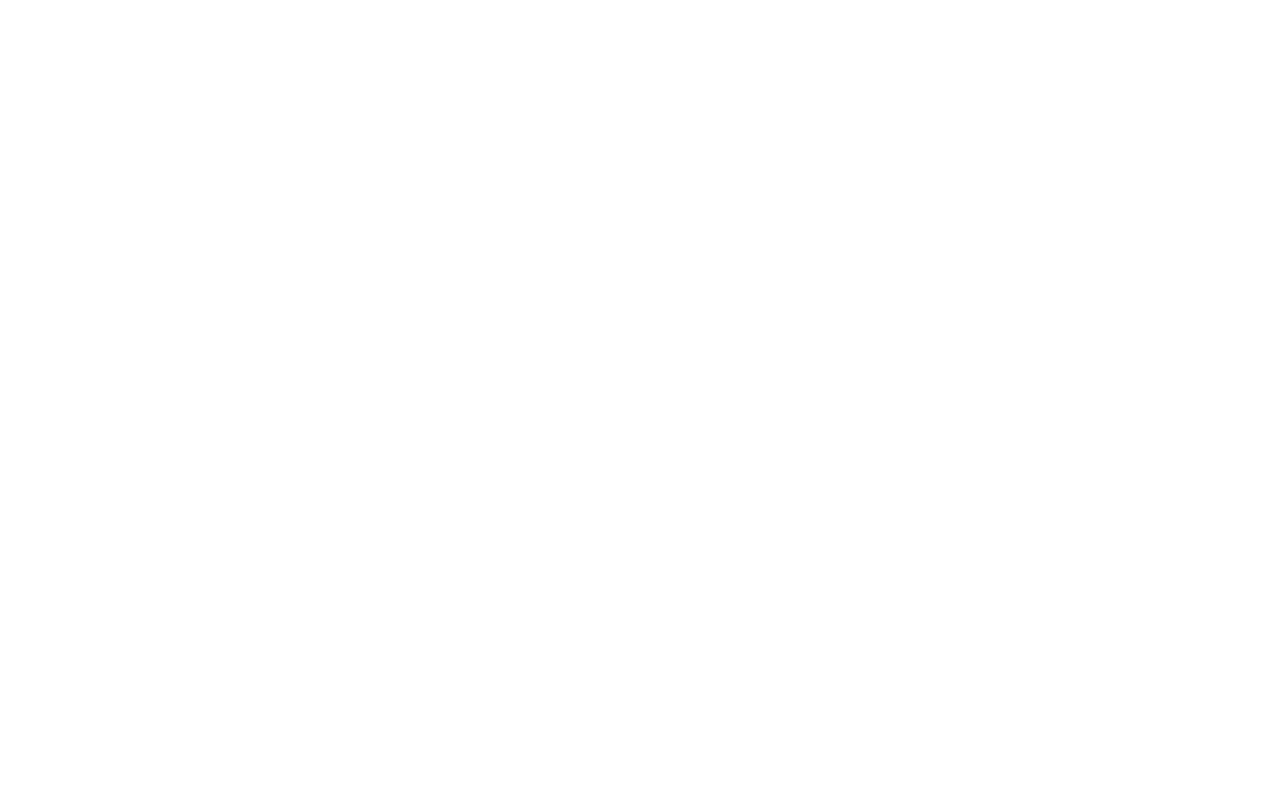
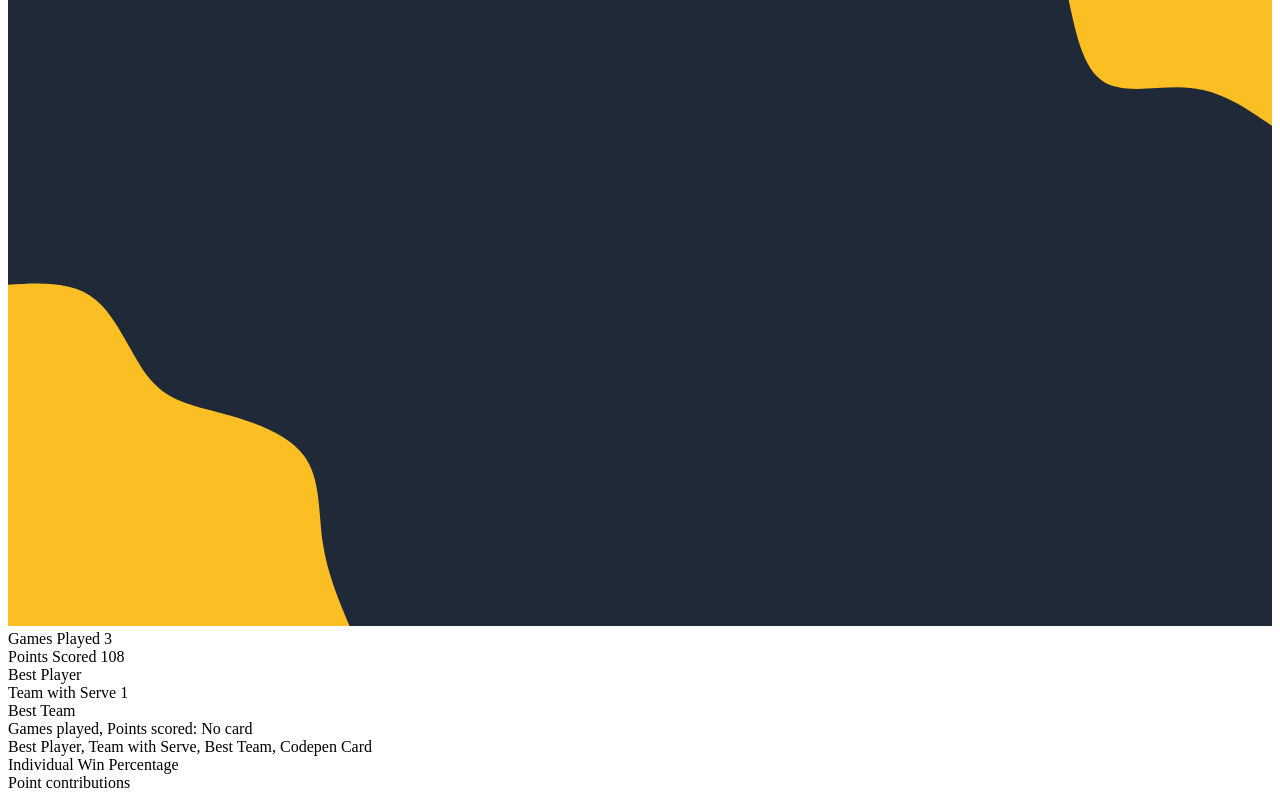
Before and after one commit to ratoru/spikestats, a Next.js app in the folder front-end/: page /stats/1 in a window 1280 px wide. Shown: the part 639-1439 px from the top of the page. Before the commit the page ends 800 px from the top, so only its background shows below. Built offline with nearby package versions, Linux system fonts and the light colour scheme.

Commit message:
Added functions to calculate stats

```diff
--- /dev/null
+++ b/front-end/components/Charts/SimpleStat.tsx
@@ -0,0 +1,41 @@
+import React from "react";
+
+export const SimpleStat: React.FC = () => {
+  return (
+    <div className="rounded-lg shadow flex overflow-hidden">
+      <svg
+        id="visual"
+        viewBox="0 0 900 600"
+        xmlns="http://www.w3.org/2000/svg"
+        className="w-full h-full"
+        version="1.1"
+      >
+        <rect x="0" y="0" width="900" height="600" fill="#1F2937"></rect>
+        <defs>
+          <linearGradient id="grad1_0" x1="33.3%" y1="0%" x2="100%" y2="100%">
+            <stop offset="20%" stopColor="#1f2937" stopOpacity="1"></stop>
+            <stop offset="80%" stopColor="#1f2937" stopOpacity="1"></stop>
+          </linearGradient>
+        </defs>
+        <defs>
+          <linearGradient id="grad2_0" x1="0%" y1="0%" x2="66.7%" y2="100%">
+            <stop offset="20%" stopColor="#1f2937" stopOpacity="1"></stop>
+            <stop offset="80%" stopColor="#1f2937" stopOpacity="1"></stop>
+          </linearGradient>
+        </defs>
+        <g transform="translate(900, 0)">
+          <path
+            d="M0 243.4C-17.9 231 -35.9 218.5 -58 216.4C-80.1 214.2 -106.4 222.2 -121.7 210.8C-137 199.3 -141.3 168.3 -146.4 146.4C-151.4 124.5 -157.2 111.7 -173.2 100C-189.2 88.3 -215.5 77.8 -228.9 61.3C-242.3 44.9 -242.9 22.4 -243.4 0L0 0Z"
+            fill="#FBBF24"
+          ></path>
+        </g>
+        <g transform="translate(0, 600)">
+          <path
+            d="M0 -243.4C23 -244.8 46 -246.2 62.4 -232.8C78.7 -219.4 88.4 -191.2 101.5 -175.8C114.6 -160.4 131 -157.6 152 -152C173.1 -146.4 198.8 -137.9 210.8 -121.7C222.7 -105.5 221 -81.6 224.1 -60C227.2 -38.5 235.3 -19.2 243.4 0L0 0Z"
+            fill="#FBBF24"
+          ></path>
+        </g>
+      </svg>
+    </div>
+  );
+};
--- a/front-end/components/GameTable.tsx
+++ b/front-end/components/GameTable.tsx
@@ -101,7 +101,7 @@
   return (
     <table
       {...getTableProps()}
-      className="w-full lg:w-5/6 table-auto bg-white shadow-md mx-auto"
+      className="w-full lg:w-5/6 table-auto bg-white shadow-md rounded-md overflow-hidden mx-auto"
     >
       <thead>
         {headerGroups.map((headerGroup) => (
--- a/front-end/components/Statistics.tsx
+++ b/front-end/components/Statistics.tsx
@@ -1,12 +1,32 @@
 import React from "react";
+import { SimpleStat } from "./Charts/SimpleStat";
+import { AllStats } from "../util/calculations";
 
-export const Statistics = () => {
+interface Props {
+  stats: AllStats;
+}
+
+export const Statistics: React.FC<Props> = ({ stats }) => {
   return (
-    <div className="w-full">
-      <div>Games played, Points scored: No card</div>
-      <div>Best Player, Team with Serve, Best Team, Codepen Card</div>
-      <div>Individual Win Percentage</div>
-      <div>Point contributions</div>
+    <div className="grid grid-cols-3 gap-8 text-center">
+      <div className="col-span-3 flex w-full justify-around">
+        <SimpleStat />
+        <div>Games Played {stats.totalGames}</div>
+        <div>Points Scored {stats.totalPoints}</div>
+      </div>
+      <div className="col-span-1">Best Player</div>
+      <div className="col-span-1">
+        Team with Serve{" "}
+        {stats.servingTeamWins[stats.servingTeamWins.length - 1] /
+          stats.totalGames}
+      </div>
+      <div className="col-span-1">Best Team</div>
+      <div className="col-span-3">
+        <div>Games played, Points scored: No card</div>
+        <div>Best Player, Team with Serve, Best Team, Codepen Card</div>
+        <div>Individual Win Percentage</div>
+        <div>Point contributions</div>
+      </div>
     </div>
   );
 };
--- a/front-end/package.json
+++ b/front-end/package.json
@@ -10,8 +10,10 @@
   "dependencies": {
     "@headlessui/react": "^0.3.1",
     "@tailwindcss/forms": "^0.3.2",
+    "chart.js": "^2.9.4",
     "next": "10.0.9",
     "react": "17.0.2",
+    "react-chartjs-2": "^2.11.1",
     "react-dom": "17.0.2",
     "react-table": "^7.6.3",
     "sweetalert2": "^10.15.6",
--- a/front-end/pages/stats/[groupname].tsx
+++ b/front-end/pages/stats/[groupname].tsx
@@ -8,6 +8,7 @@
 import { GroupHeader } from "../../components/Nav/GroupHeader";
 import { charPie, list, settings } from "../../util/icons";
 import { Game, ServeTeam, Player } from "../../util/types";
+import { createStatsMap } from "../../util/calculations";
 import { Settings } from "../../components/Settings";
 import { Statistics } from "../../components/Statistics";
 import { GameTable } from "../../components/GameTable";
@@ -65,6 +66,8 @@
 
   const [games, setGames] = useState<Game[]>(testGames);
   const [players, setPlayers] = useState<Player[]>(testPlayers);
+
+  const statsMap = createStatsMap(games, players);
 
   const handleAdd = async () => {
     const addedGame: Game = {
@@ -194,7 +197,9 @@
               onAdd={handleAdd}
             />
             <div className="overflow-auto flex flex-col w-full h-full">
-              {curTab === Tab.Stats && games.length > 0 && <Statistics />}
+              {curTab === Tab.Stats && games.length > 0 && (
+                <Statistics stats={statsMap} />
+              )}
               {curTab === Tab.Games && games.length > 0 && (
                 <GameTable
                   games={games}
--- /dev/null
+++ b/front-end/util/calculations.ts
@@ -0,0 +1,97 @@
+// createMap with all data. Called for the first time and whenever game gets deleted.
+// addGame: adds one game to map. Called after play.
+// Total games.
+// Toal Points scored.
+// player.uuid -> { gamesPlayed, [winPercentage] }
+// team -> { gamesPlayed, [winPercentage] }
+// Maybe sort for teams.
+import { Game, Player, ServeTeam } from "./types";
+
+interface IndividualStats {
+    gamesPlayed: number;
+    pointsContributed: number;
+    wins: number[];
+}
+
+interface StatsMap {
+    [key: string]: IndividualStats;
+}
+
+export interface AllStats {
+    totalGames: number;
+    totalPoints: number;
+    servingTeamWins: number[];
+    stats: StatsMap;
+}
+
+/**
+ * This method returns an object containing all the statistics that can be extracted from the games array.
+ * Time intensive since it calculates all values from scratch.
+ *
+ * @param games Array of games which the statistics will be extracted from.
+ * @param players Array of all possible players that could be in a game.
+ * @returns AllStats object containing all the information.
+ */
+export function createStatsMap(games: Game[], players: Player[]): AllStats {
+    let totalGames = 0;
+    let totalPoints = 0;
+    let servingTeamWins: number[] = [];
+    let stats: StatsMap = players.reduce(function(map, obj) {
+        map[obj.uuid] = { gamesPlayed: 0, pointsContributed: 0, wins: [] }
+        return map;
+    }, {})
+    let statsObj: AllStats = { totalGames, totalPoints, servingTeamWins, stats};
+    games.forEach((game) => { addStatsOfGame(statsObj, game) });
+    return statsObj;
+}
+
+/**
+ * Adds the statistics of a single game to the AllStats object.
+ * statsObj is passed by reference and will, therefore, be modified.
+ *
+ * @param statsObj An already populated AllStats object. Will be modified.
+ * @param game Individual game to be added to the statsObj
+ */
+export function addStatsOfGame(statsObj: AllStats, game: Game): void {
+    // Increment totalGames and totalPoints
+    addServingTeamWin(statsObj, game.serve === ServeTeam.Blue ? (game.score[0] > game.score[1]): (game.score[0] < game.score[1]) );
+    statsObj.totalGames += 1;
+    statsObj.totalPoints += game.score.reduce((a, b) => a + b, 0);
+    // Update individual players
+    addStatsForId(statsObj, game.blue_team[0], game.score[0], game.score[0] > game.score[1]);
+    addStatsForId(statsObj, game.blue_team[1], game.score[0], game.score[0] > game.score[1]);
+    addStatsForId(statsObj, game.red_team[0], game.score[1], game.score[0] < game.score[1]);
+    addStatsForId(statsObj, game.red_team[1], game.score[1], game.score[0] < game.score[1]);
+    // Update team or insert if doesn't exist.
+    addStatsForId(statsObj, game.blue_team.sort().join(""), game.score[0], game.score[0] > game.score[1]);
+    addStatsForId(statsObj, game.red_team.sort().join(""), game.score[1], game.score[0] < game.score[1]);
+}
+
+/**
+ * Updates the stats for a player or team with uuid id according to the params passed in.
+ *
+ * @param statsObj AllStats object that will be updated.
+ * @param id Uuid of the player or team.
+ * @param points Points the player contributed to.
+ * @param won Whether the player won the game.
+ */
+function addStatsForId(statsObj: AllStats, id: string, points: number, won: boolean): void {
+    let playerStats: IndividualStats = {gamesPlayed: 0, pointsContributed: 0, wins: []};
+    if (!(id in statsObj.stats)) {
+        playerStats.wins = [(won ? 1 : 0)];
+    } else {
+        playerStats = statsObj.stats[id];
+        playerStats.wins.push(playerStats.wins[playerStats.gamesPlayed - 1] + (won ? 1 : 0));
+    }
+    playerStats.pointsContributed += points;
+    playerStats.gamesPlayed += 1;
+    statsObj.stats[id] = playerStats;
+}
+
+function addServingTeamWin(statsObj: AllStats, won: boolean): void {
+    if (statsObj.servingTeamWins.length === 0) {
+        statsObj.servingTeamWins.push((won ? 1 : 0));
+    } else {
+        statsObj.servingTeamWins.push(statsObj.servingTeamWins[statsObj.servingTeamWins.length - 1] + (won ? 1: 0));
+    }
+}
```
Also changed, not shown: front-end/todo.txt, 1 other file (tests, documents, lock files or other folders).
